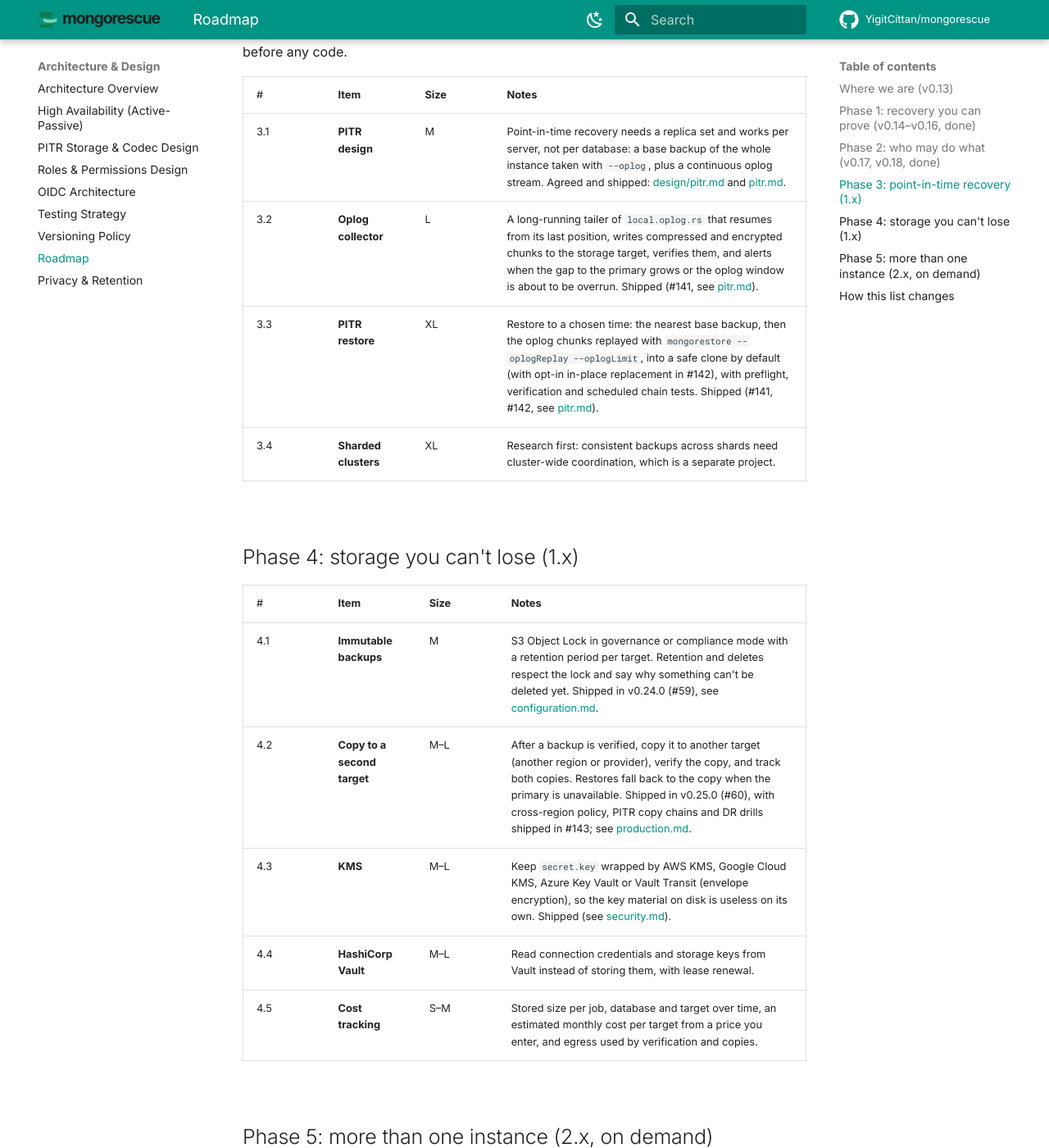
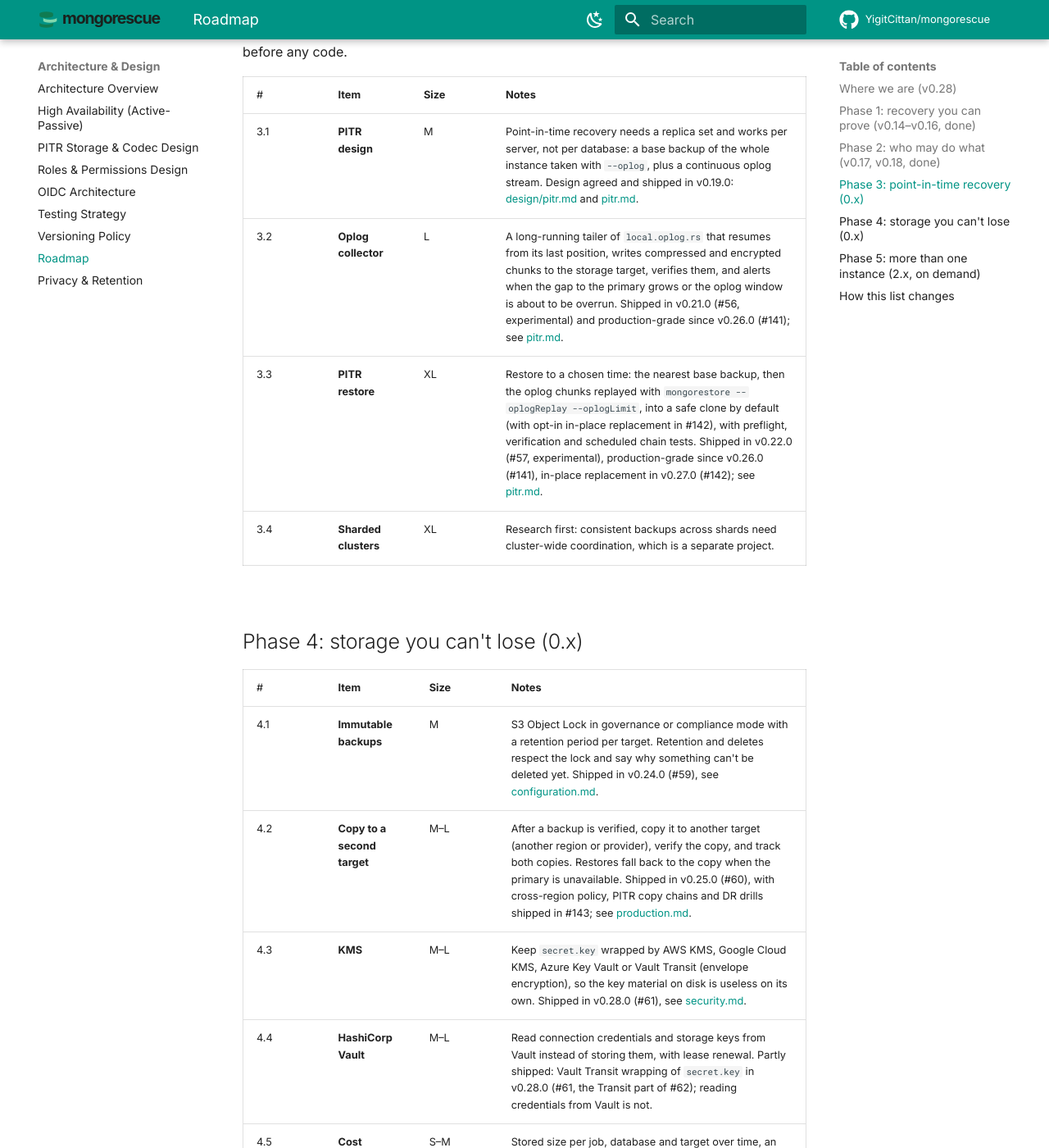
Before and after one commit to YigitCittan/mongorescue, an MkDocs documentation site: the page built from docs/roadmap.md, in a window 1280 px wide and 1400 px high, scrolled down 3267 px. Shown: the whole window at 82% size. Built offline with MkDocs 1.6.1 and Material for MkDocs 9.7.7, drawn with Linux system fonts in a browser that asks for light colours; comment, search, counter and statistics services are not loaded; some of the changed text lies outside the part shown.

Commit message:
docs: refresh stale version references and limitations
Update SECURITY.md supported version, roadmap "Where we are", shipped
versions and phase headings, PITR collector HA, E2E test layers and the
desktop update check interval; extend the release checklist to cover
SECURITY.md and the roadmap.

Closes #223

Co-Authored-By: Claude Opus 5.5 <noreply@anthropic.com>
Signed-off-by: Yigit Cittan <110293872+YigitCittan@users.noreply.github.com>

```diff
--- a/docs/roadmap.md
+++ b/docs/roadmap.md
@@ -4,7 +4,7 @@ This is the plan for taking MongoRescue from "works well" to "the backup system
 
 Versions follow [versioning.md](versioning.md): every phase ships as one or more minor releases, and 1.0 is cut when phases 1 and 2 are done. Sizes are rough: S is a day, M a few days, L about a week, XL several weeks.
 
-## Where we are (v0.13)
+## Where we are (v0.28)
 
 Already in place, so not on this list:
 
@@ -43,25 +43,25 @@ The goal: after a disaster, nothing MongoRescue needs to restore is missing, and
 
 **1.0** is cut after phases 1 and 2, together with the criteria in [versioning.md](versioning.md#what-10-means).
 
-## Phase 3: point-in-time recovery (1.x)
+## Phase 3: point-in-time recovery (0.x)
 
 This changes the backup model, so it starts with a design document that has to be agreed before any code.
 
 | # | Item | Size | Notes |
 | :--- | :--- | :--- | :--- |
-| 3.1 | **PITR design** | M | Point-in-time recovery needs a replica set and works per server, not per database: a base backup of the whole instance taken with `--oplog`, plus a continuous oplog stream. Agreed and shipped: [design/pitr.md](design/pitr.md) and [pitr.md](pitr.md). |
-| 3.2 | **Oplog collector** | L | A long-running tailer of `local.oplog.rs` that resumes from its last position, writes compressed and encrypted chunks to the storage target, verifies them, and alerts when the gap to the primary grows or the oplog window is about to be overrun. Shipped (#141, see [pitr.md](pitr.md)). |
-| 3.3 | **PITR restore** | XL | Restore to a chosen time: the nearest base backup, then the oplog chunks replayed with `mongorestore --oplogReplay --oplogLimit`, into a safe clone by default (with opt-in in-place replacement in #142), with preflight, verification and scheduled chain tests. Shipped (#141, #142, see [pitr.md](pitr.md)). |
+| 3.1 | **PITR design** | M | Point-in-time recovery needs a replica set and works per server, not per database: a base backup of the whole instance taken with `--oplog`, plus a continuous oplog stream. Design agreed and shipped in v0.19.0: [design/pitr.md](design/pitr.md) and [pitr.md](pitr.md). |
+| 3.2 | **Oplog collector** | L | A long-running tailer of `local.oplog.rs` that resumes from its last position, writes compressed and encrypted chunks to the storage target, verifies them, and alerts when the gap to the primary grows or the oplog window is about to be overrun. Shipped in v0.21.0 (#56, experimental) and production-grade since v0.26.0 (#141); see [pitr.md](pitr.md). |
+| 3.3 | **PITR restore** | XL | Restore to a chosen time: the nearest base backup, then the oplog chunks replayed with `mongorestore --oplogReplay --oplogLimit`, into a safe clone by default (with opt-in in-place replacement in #142), with preflight, verification and scheduled chain tests. Shipped in v0.22.0 (#57, experimental), production-grade since v0.26.0 (#141), in-place replacement in v0.27.0 (#142); see [pitr.md](pitr.md). |
 | 3.4 | **Sharded clusters** | XL | Research first: consistent backups across shards need cluster-wide coordination, which is a separate project. |
 
-## Phase 4: storage you can't lose (1.x)
+## Phase 4: storage you can't lose (0.x)
 
 | # | Item | Size | Notes |
 | :--- | :--- | :--- | :--- |
 | 4.1 | **Immutable backups** | M | S3 Object Lock in governance or compliance mode with a retention period per target. Retention and deletes respect the lock and say why something can't be deleted yet. Shipped in v0.24.0 (#59), see [configuration.md](configuration.md#immutable-backups-s3-object-lock). |
 | 4.2 | **Copy to a second target** | M–L | After a backup is verified, copy it to another target (another region or provider), verify the copy, and track both copies. Restores fall back to the copy when the primary is unavailable. Shipped in v0.25.0 (#60), with cross-region policy, PITR copy chains and DR drills shipped in #143; see [production.md](production.md#cross-region-disaster-recovery). |
-| 4.3 | **KMS** | M–L | Keep `secret.key` wrapped by AWS KMS, Google Cloud KMS, Azure Key Vault or Vault Transit (envelope encryption), so the key material on disk is useless on its own. Shipped (see [security.md](security.md#wrapping-secretkey-with-a-kms)). |
-| 4.4 | **HashiCorp Vault** | M–L | Read connection credentials and storage keys from Vault instead of storing them, with lease renewal. |
+| 4.3 | **KMS** | M–L | Keep `secret.key` wrapped by AWS KMS, Google Cloud KMS, Azure Key Vault or Vault Transit (envelope encryption), so the key material on disk is useless on its own. Shipped in v0.28.0 (#61), see [security.md](security.md#wrapping-secretkey-with-a-kms). |
+| 4.4 | **HashiCorp Vault** | M–L | Read connection credentials and storage keys from Vault instead of storing them, with lease renewal. Partly shipped: Vault Transit wrapping of `secret.key` in v0.28.0 (#61, the Transit part of #62); reading credentials from Vault is not. |
 | 4.5 | **Cost tracking** | S–M | Stored size per job, database and target over time, an estimated monthly cost per target from a price you enter, and egress used by verification and copies. |
 
 ## Phase 5: more than one instance (2.x, on demand)
```
Also changed, not shown: CHANGELOG.md (+1 -0 lines), CONTRIBUTING.md (+1 -1 lines), SECURITY.md (+1 -1 lines), docs/pitr.md (+1 -1 lines), docs/privacy.md (+1 -1 lines), docs/testing.md (+3 -1 lines).
